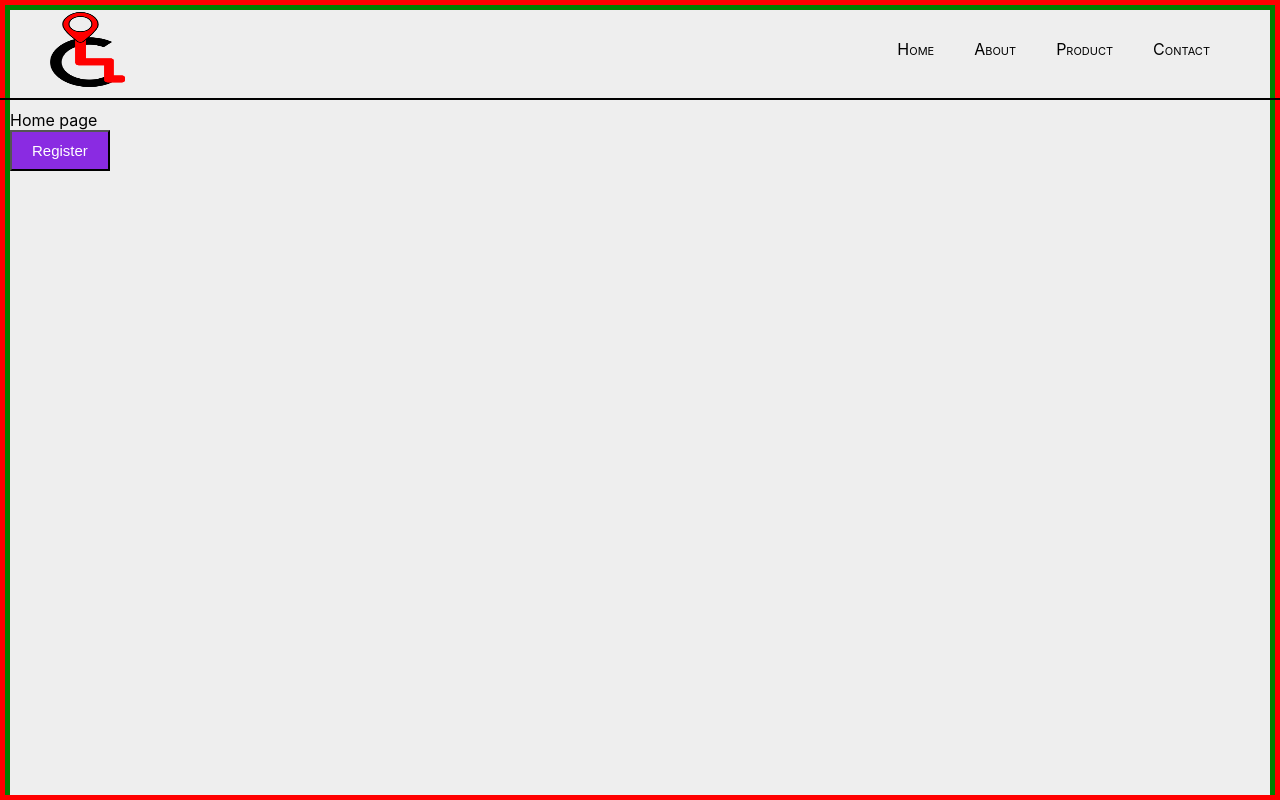
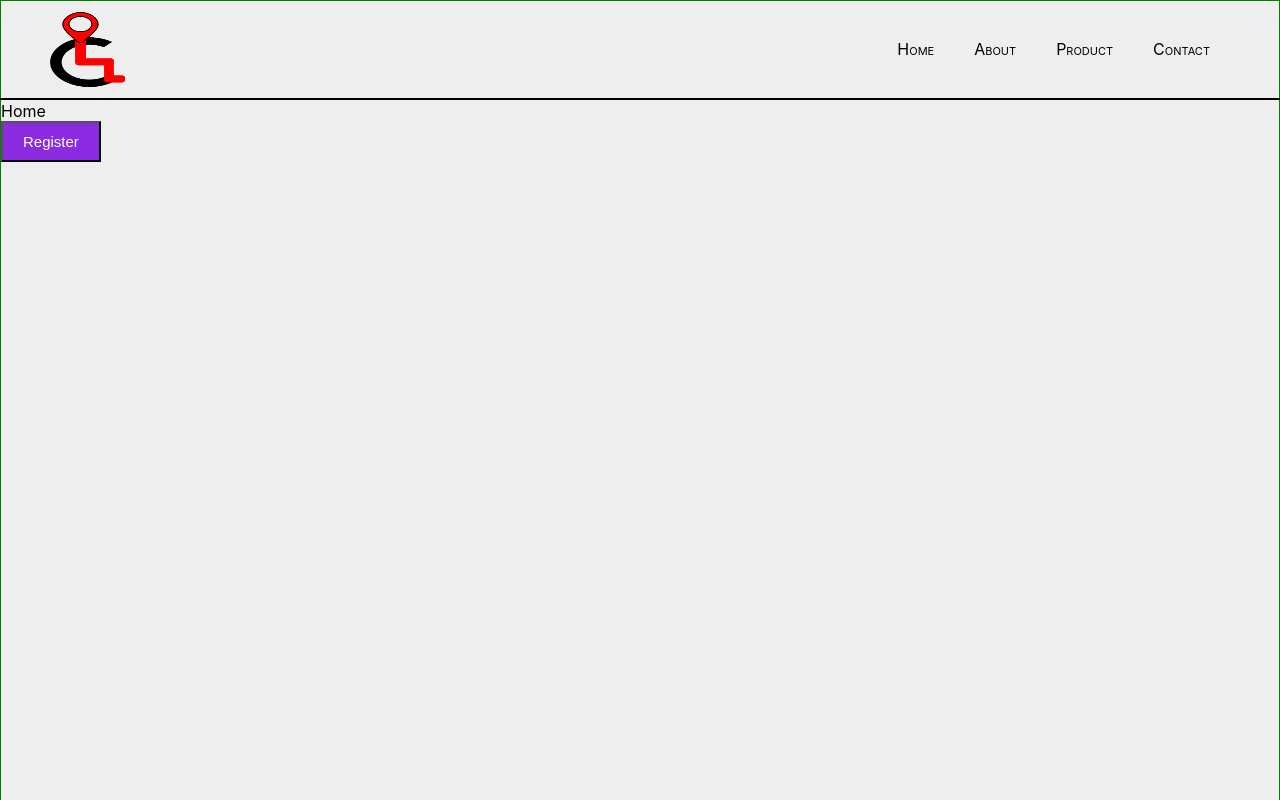
Before and after one commit to OjeshManandhar/ReactJS-TypeScript-Test, a React (Create React App) app: page / in a window 1280 px wide. Built offline with nearby package versions, Linux system fonts and the light colour scheme.

Commit message:
Add different section in Home page

```diff
--- a/src/common/styles/styles.tsx
+++ b/src/common/styles/styles.tsx
@@ -10,8 +10,6 @@ export const Container = styled.div`
   padding: 0;
   margin: 0;
 
-  border: 5px solid red;
-
   overflow: auto;
 `;
 
@@ -21,7 +19,7 @@ export const LongDiv = styled.div<LongDivProp>`
 
   padding-top: ${props => (props.paddingTop ? props.paddingTop : '0px')};
 
-  border: 5px solid green;
+  border: 1px solid green;
 
   background: #eee;
 `;
--- a/src/screens/Home/index.tsx
+++ b/src/screens/Home/index.tsx
@@ -15,11 +15,14 @@ function Home() {
     <S.Container>
       <NavBar />
       <S.LongDiv paddingTop='100px'>
-        Home page <br />
+        Home <br />
         <Button>
           <Link to='/register'>Register</Link>
         </Button>
       </S.LongDiv>
+      <S.LongDiv>About</S.LongDiv>
+      <S.LongDiv>Product</S.LongDiv>
+      <S.LongDiv>Contact</S.LongDiv>
     </S.Container>
   );
 }
```
